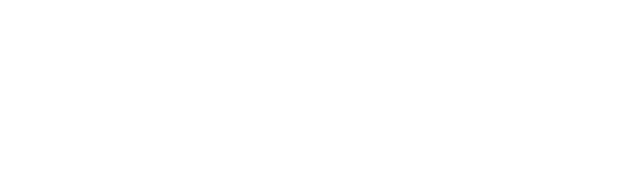
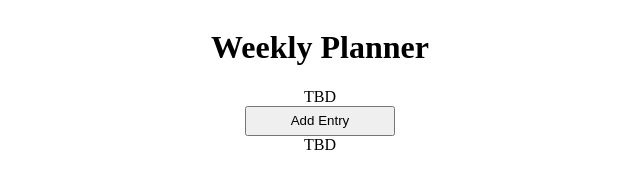
Before and after one commit to Boyul-Kim/week-planner, a plain HTML site: page index.html in a window 1280 px wide. Shown: the whole page, without its empty margins (320-960 px from the left). Drawn offline with Linux system fonts and the light colour scheme.

Commit message:
some setup

```diff
--- a/index.html
+++ b/index.html
@@ -7,6 +7,18 @@
   <link rel="stylesheet" href="styles.css">
 </head>
 <body>
+  <div class="container">
+    <div class="row">
+      <h1>Weekly Planner</h1>
+    </div>
+    <div class="row">
+      <div class="column-eigth">TBD</div>
+    </div>
+    <div class="column-full">
+      <button class="entry-button">Add Entry</button>
+    </div>
+    <div class="column-full">TBD</div>
+  </div>
   <script src="main.js"></script>
 </body>
 </html>
--- a/styles.css
+++ b/styles.css
@@ -0,0 +1,22 @@
+.container {
+
+}
+
+.row {
+  display: flex;
+  justify-content: center;
+}
+
+.column-full {
+  text-align: center;
+}
+
+.column-eigth {
+
+}
+
+.entry-button {
+  width: 150px;
+  height: 30px;
+
+}
```
Also changed, not shown: 1 other file.
